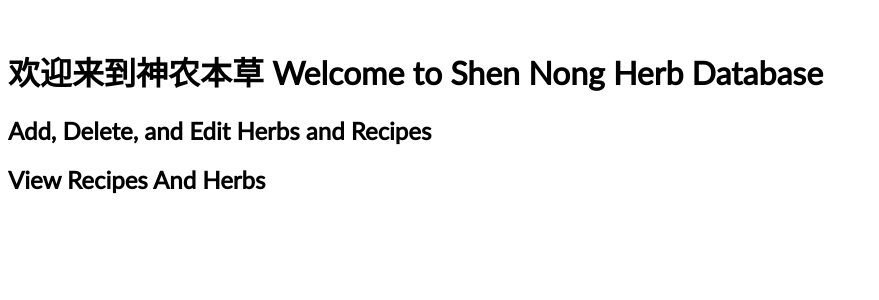
After one commit to BobBowles/django-shennong, a Django app: page / in a window 1280 px wide. The commit adds this page. Shown: the top 300 px of the page, without its empty margins (0-879 px from the left). Run offline with Django 3.2, Linux system fonts and the light colour scheme.

Commit message:
Make Chinese politically correct. Add home page. Add nav dropdown.

```diff
--- a/shennong/templates/shennong/base.html
+++ b/shennong/templates/shennong/base.html
@@ -30,12 +30,90 @@ a:hover {
 }
     </style>
 
+    <style>
+/* Dropdown 'Button' */
+.dropdiv {
+    border: none;
+    cursor: pointer;
+    color: white;
+    position: absolute;
+    top: 0px;
+    right: 0px;
+}
+
+/* The container <div> - needed to position the dropdown content */
+.dropdown {
+    position: relative;
+    display: inline-block;
+    width: 100%;
+}
+
+/* Dropdown Content (Hidden by Default) */
+.dropdown-content {
+    display: none;
+    position: absolute;
+    top: 20px;
+    right: 0px;
+    background-color: #f9f9f9;
+    min-width: 160px;
+    box-shadow: 0px 8px 16px 0px rgba(0,0,0,0.2);
+    z-index: 1;
+}
+
+/* Links inside the dropdown */
+.dropdown-content a {
+    color: black;
+    padding: 12px 16px;
+    text-decoration: none;
+    display: block;
+}
+
+/* Change color of dropdown links on hover */
+.dropdown-content a:hover {background-color: #f1f1f1}
+
+/* Show the dropdown menu on hover */
+.dropdown:hover .dropdown-content {
+    display: block;
+}
+
+/* Change the background color of the dropdown button when the dropdown content is shown */
+.dropdown:hover .dropdiv {
+    color: red;
+}
+
+/* Hide elements on print */
+@media print
+{
+    .no-print, .no-print *
+    {
+        display: none !important;
+    }
+}
+
+    </style>
+
     {% block head_extra %}
     {% endblock head_extra %}
 
 </head>
 <body>
-{% block body %}
-{% endblock body %}
+<div class="dropdown no-print">
+    <div class="dropdiv">
+        神农本草 Shen Nong Navigation Menu
+    </div>
+    <div class="dropdown-content">
+        <a href="{% url 'home' %}">
+            Home
+        </a>
+        <a href="{% url 'admin:index' %}">
+            Administration
+        </a>
+        <a href="{% url 'index' %}">
+            Index
+        </a>
+    </div>
+</div>
+    {% block body %}
+    {% endblock body %}
 </body>
 </html>
--- /dev/null
+++ b/shennong/templates/shennong/home.html
@@ -0,0 +1,20 @@
+{% extends "shennong/base.html" %}
+
+{% block body %}
+
+<h1>
+    欢迎来到神农本草 Welcome to Shen Nong Herb Database
+</h1>
+
+<h2>
+    <a href="{% url 'admin:index' %}">
+        Add, Delete, and Edit Herbs and Recipes
+    </a>
+</h2>
+<h2>
+    <a href="{% url 'index' %}">
+        View Recipes And Herbs
+    </a>
+</h2>
+
+{% endblock body %}
--- a/shennong/templates/shennong/index.html
+++ b/shennong/templates/shennong/index.html
@@ -3,7 +3,7 @@
 {% block body %}
 
 <h1>
-    Shen Nong 神农
+    神农本草 Shen Nong Herb Database
 </h1>
 <h2>
     Recipe Index
--- a/shennongAdmin/urls.py
+++ b/shennongAdmin/urls.py
@@ -14,15 +14,18 @@ Including another URLconf
 """
 from django.conf.urls import include, url
 from django.contrib import admin
+from django.views.generic import TemplateView
 
 
 # set the admin site header text
-admin.site.site_header = '神农　Shen Nong Recipes And Herbs'
-admin.site.site_title = '神农　Shen Nong'
-admin.site.index_title = '神农　Shen Nong Site Administration'
+admin.site.site_header = '神农本草　Shen Nong Recipes And Herbs'
+admin.site.site_title = '神农本草　Shen Nong'
+admin.site.index_title = '神农本草　Shen Nong Site Administration'
 
 
 urlpatterns = [
+    url(r'^$', TemplateView.as_view(template_name="shennong/home.html"),
+        name='home'),
     url(r'^shennong/', include('shennong.urls')),
     url(r'^admin/', include(admin.site.urls)),
 ]
```
Also changed, not shown: 1 other file.
